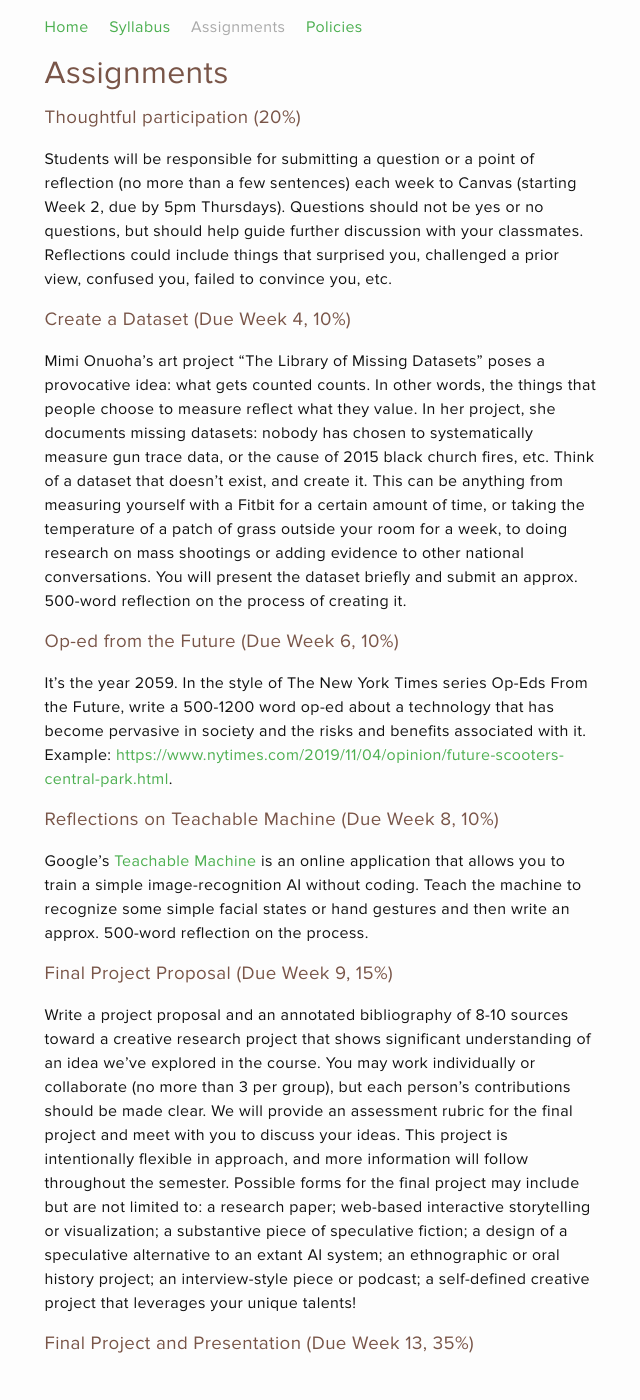
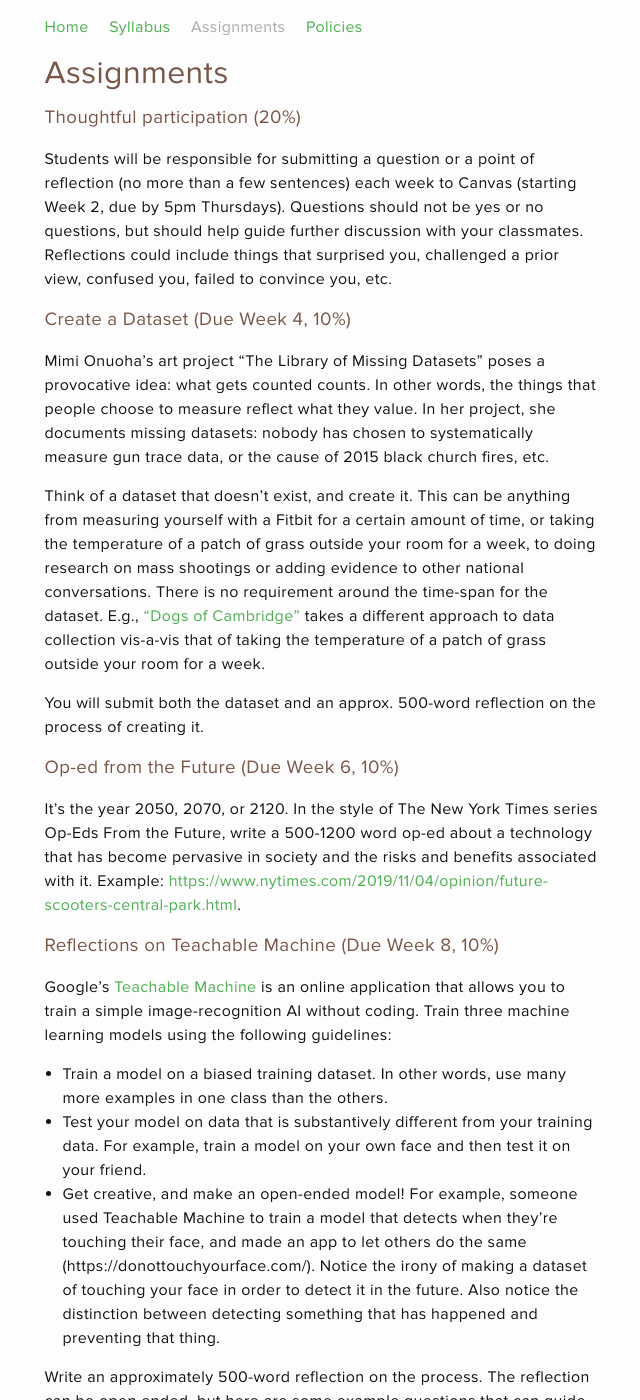
Before and after one commit to tech-speculative/tech-speculative.github.io, a Jekyll site: the page built from assignments.md, in a window 1280 px wide and 1400 px high. Shown: the whole window, without its empty margins (318-958 px from the left). Built offline with Jekyll 4.4.1, drawn with Linux system fonts in a browser that asks for light colours; our own code applies the rules of GitHub Pages for plain Markdown files; some of the changed text lies outside the part shown.

Commit message:
assignment

```diff
--- a/assignments.md
+++ b/assignments.md
@@ -9,15 +9,24 @@ Students will be responsible for submitting a question or a point of reflection
 
 ### Create a Dataset (Due Week 4, 10%)
 
-Mimi Onuoha’s art project “The Library of Missing Datasets” poses a provocative idea: what gets counted counts. In other words, the things that people choose to measure reflect what they value. In her project, she documents missing datasets: nobody has chosen to systematically measure gun trace data, or the cause of 2015 black church fires, etc. Think of a dataset that doesn’t exist, and create it. This can be anything from measuring yourself with a Fitbit for a certain amount of time, or taking the temperature of a patch of grass outside your room for a week, to doing research on mass shootings or adding evidence to other national conversations. You will present the dataset briefly and submit an approx. 500-word reflection on the process of creating it.
+Mimi Onuoha’s art project “The Library of Missing Datasets” poses a provocative idea: what gets counted counts. In other words, the things that people choose to measure reflect what they value. In her project, she documents missing datasets: nobody has chosen to systematically measure gun trace data, or the cause of 2015 black church fires, etc.
+
+Think of a dataset that doesn’t exist, and create it. This can be anything from measuring yourself with a Fitbit for a certain amount of time, or taking the temperature of a patch of grass outside your room for a week, to doing research on mass shootings or adding evidence to other national conversations. There is no requirement around the time-span for the dataset. E.g., ["Dogs of Cambridge"](https://data.cambridgema.gov/General-Government/Dogs-of-Cambridge/sckh-3xyx/data) takes a different approach to data collection vis-a-vis that of taking the temperature of a patch of grass outside your room for a week.
+
+You will submit both the dataset and an approx. 500-word reflection on the process of creating it.
 
 ### Op-ed from the Future (Due Week 6, 10%)
 
-It’s the year 2059. In the style of The New York Times series Op-Eds From the Future, write a 500-1200 word op-ed about a technology that has become pervasive in society and the risks and benefits associated with it. Example: [https://www.nytimes.com/2019/11/04/opinion/future-scooters-central-park.html](https://www.nytimes.com/2019/11/04/opinion/future-scooters-central-park.html).
+It’s the year 2050, 2070, or 2120. In the style of The New York Times series Op-Eds From the Future, write a 500-1200 word op-ed about a technology that has become pervasive in society and the risks and benefits associated with it. Example: [https://www.nytimes.com/2019/11/04/opinion/future-scooters-central-park.html](https://www.nytimes.com/2019/11/04/opinion/future-scooters-central-park.html).
 
 ### Reflections on Teachable Machine (Due Week 8, 10%)
 
- Google’s [Teachable Machine](https://teachablemachine.withgoogle.com/) is an online application that allows you to train a simple image-recognition AI without coding. Teach the machine to recognize some simple facial states or hand gestures and then write an approx. 500-word reflection on the process.
+Google’s [Teachable Machine](https://teachablemachine.withgoogle.com/) is an online application that allows you to train a simple image-recognition AI without coding. Train three machine learning models using the following guidelines:
+- Train a model on a biased training dataset. In other words, use many more examples in one class than the others.
+- Test your model on data that is substantively different from your training data. For example, train a model on your own face and then test it on your friend.
+- Get creative, and make an open-ended model! For example, someone used Teachable Machine to train a model that detects when they're touching their face, and made an app to let others do the same (https://donottouchyourface.com/). Notice the irony of making a dataset of touching your face in order to detect it in the future. Also notice the distinction between detecting something that has happened and preventing that thing.
+
+Write an approximately 500-word reflection on the process. The reflection can be open ended, but here are some example questions that can guide your thinking. What was interesting about the process of posing for data collection to act out different classes? What was interesting about choosing what the classes were, and what got left out? How does the classifier behave when the input doesn't fit into any of the classes? What surprised you about the capabilities of the model you trained? What were its limitations?
 
 ### Final Project Proposal (Due Week 9, 15%)
 
```
